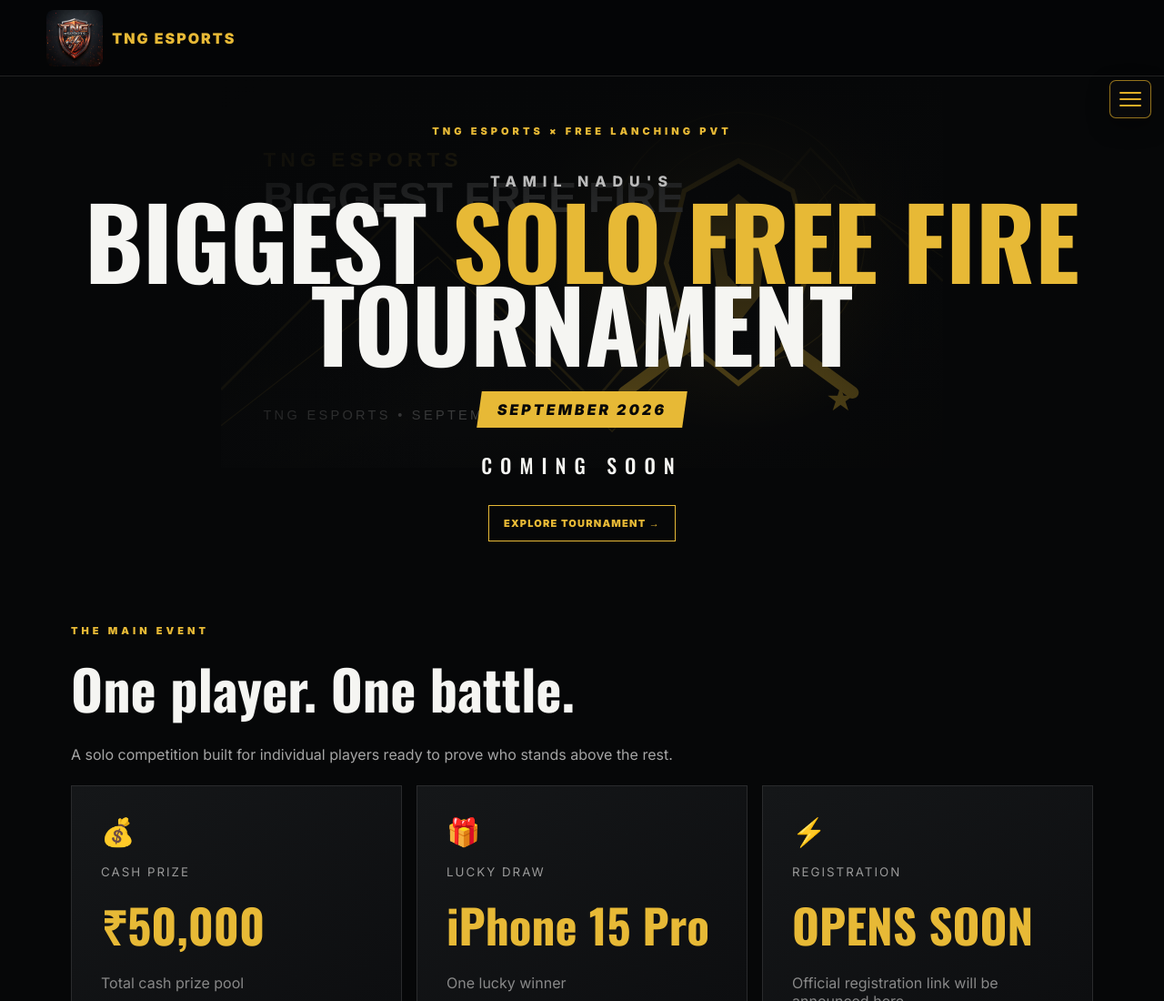
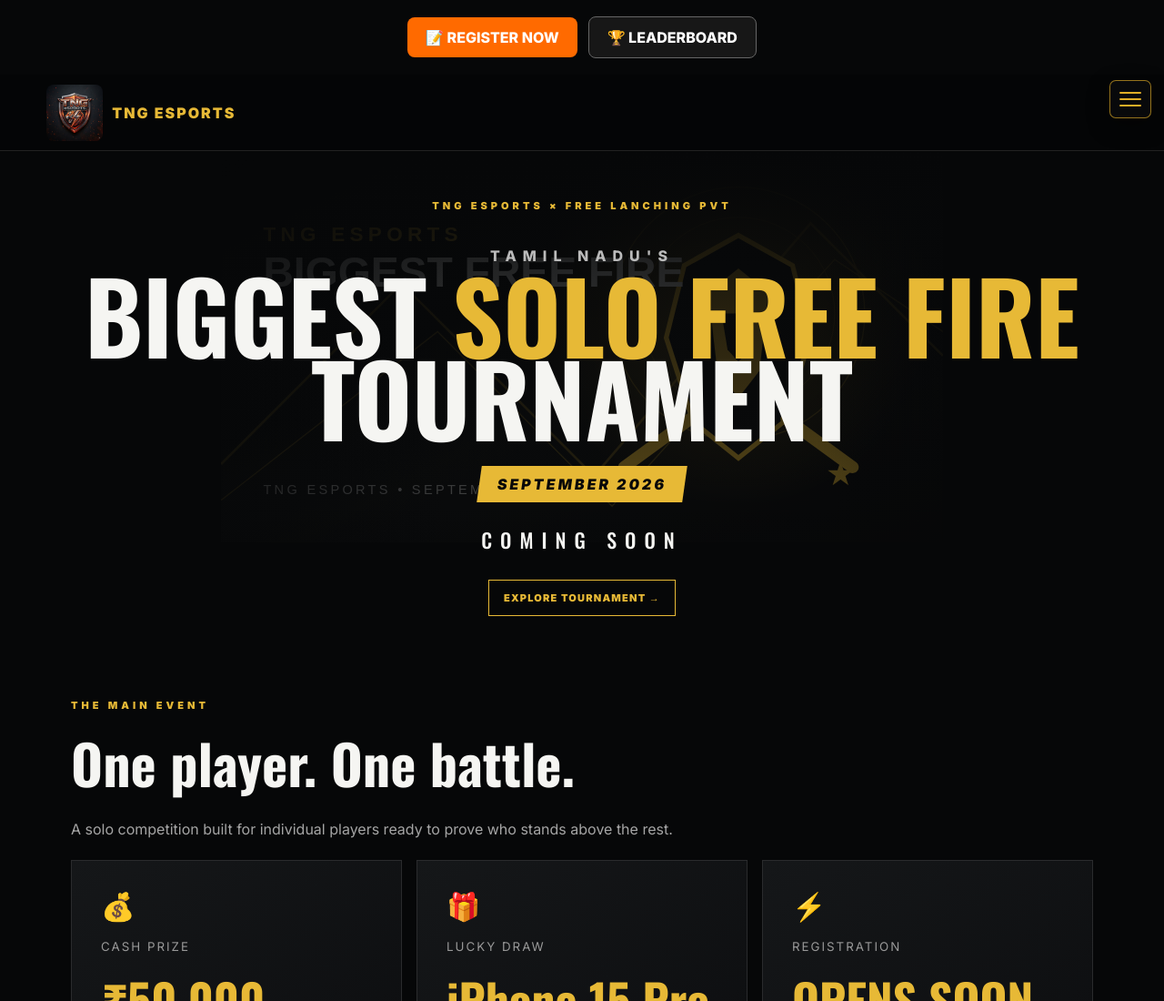
Before and after one commit to tngesports/tng-esports, a plain HTML site: page index.html in a window 1280 px wide. Shown: the top 1100 px of the page at 91% size. Drawn offline with nearby package versions, Linux system fonts and the light colour scheme.

Commit message:
Add files via upload

```diff
--- a/index.html
+++ b/index.html
@@ -8,6 +8,11 @@
 <link rel="stylesheet" href="style.css">
 </head>
 <body>
+<div id="tng-main-actions" style="display:flex;gap:12px;justify-content:center;align-items:center;flex-wrap:wrap;margin:18px auto;padding:0 12px;position:relative;z-index:9999;">
+<a href="#registration" style="display:inline-block;padding:12px 20px;border-radius:8px;background:#ff6a00;color:#fff!important;text-decoration:none!important;font-weight:800;">📝 REGISTER NOW</a>
+<a href="leaderboard.html" style="display:inline-block;padding:12px 20px;border-radius:8px;background:#171717;color:#fff!important;text-decoration:none!important;font-weight:800;border:1px solid #666;">🏆 LEADERBOARD</a>
+</div>
+
 
 <!-- TNG ESPORTS menu -->
 <div class="menu-wrap">
```
